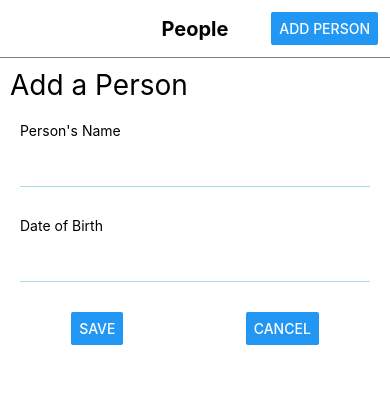
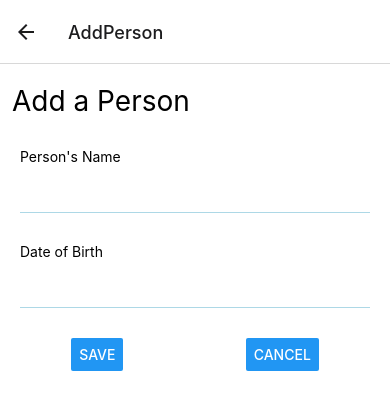
Before and after one commit to chan0566/mad9135-Giftr, a React Native app: screen /AddPerson in a window 390 px wide. Shown: the top 410 px of the page. Built offline with nearby package versions, Linux system fonts and the light colour scheme.

Commit message:
Add AppNavigation

```diff
--- a/App.js
+++ b/App.js
@@ -3,22 +3,14 @@ import { StyleSheet, Text, View, Button, SafeAreaView } from 'react-native';
 import { SafeAreaProvider } from 'react-native-safe-area-context';
 import PeopleScreen from './screens/PeopleScreen';
 import AddPersonScreen from './screens/AddPersonScreen';
+import AppNavigator from './AppNavigator';
 
 export default function App() {
   return (
     <SafeAreaProvider style={styles.container}>
-    <SafeAreaView style={styles.safeArea}>
-      <View style={styles.navBar}>
-        <Text style={styles.header}>People</Text>
-        <View style={styles.buttonWrapper} >
-          <Button title="Add Person" onPress={() => alert("Adding person")} />
-        </View>
+      <View style={styles.screen}>
+        <AppNavigator />
       </View>
-      <View style={styles.screen}>
-        {/* <PeopleScreen /> */}
-        <AddPersonScreen />
-      </View>
-    </SafeAreaView>
   </SafeAreaProvider>
   );
 }
@@ -29,28 +21,7 @@ const styles = StyleSheet.create({
     backgroundColor: 'white',
     justifyContent: 'flex-start',
   },
-  safeArea: {
-    flex: 1,
-  },
   screen: {
     flex: 1,
   },
-  navBar: {
-    flexDirection: 'row',
-    justifyContent: 'center',
-    alignItems: 'center',
-    padding: 12,
-    position: 'relative',
-    borderBottomWidth: 1,
-    borderColor: 'gray',
-  },
-  header: {
-    fontSize: 20,
-    fontWeight: 'bold',
-    position: 'absolute',
-  },
-  buttonWrapper: {
-    flex: 1,
-    alignItems: 'flex-end',
-  },
 });
--- /dev/null
+++ b/AppNavigator.js
@@ -0,0 +1,27 @@
+import React from "react";
+import { createStackNavigator } from "@react-navigation/stack";
+import { NavigationContainer } from "@react-navigation/native";
+import { Button } from "react-native";
+import PeopleScreen from "./screens/PeopleScreen";
+import AddPersonScreen from "./screens/AddPersonScreen";
+
+const Stack = createStackNavigator();
+
+export default function AppNavigator() {
+  return (
+    <NavigationContainer>
+      <Stack.Navigator>
+        <Stack.Screen
+            name="People"
+            component={PeopleScreen}
+            options={({ navigation }) => ({
+                headerRight: () => (
+                    <Button title="Add Person" onPress={() => navigation.navigate("AddPerson")} />
+                ),
+            })}
+        />
+        <Stack.Screen name="AddPerson" component={AddPersonScreen} />
+      </Stack.Navigator>
+    </NavigationContainer>
+  );
+}
--- a/screens/AddPersonScreen.js
+++ b/screens/AddPersonScreen.js
@@ -6,7 +6,7 @@ export default function AddPersonScreen() {
   const [dob, setDob] = useState("");
 
   return (
-    <View>
+    <View style={styles.container}>
         <Text style={styles.header} >Add a Person</Text>
         <View style={styles.itemGroup}>
             <Text>Person's Name</Text>
@@ -28,12 +28,11 @@ const styles = StyleSheet.create({
     container: {
       flex: 1,
       backgroundColor: 'white',
-      alignItems: 'center',
-      justifyContent: 'center',
     },
     header: {
         fontSize: 28,
-        padding: 10,
+        paddingVertical: 20,
+        paddingHorizontal: 12,
       },
     itemGroup: {
         paddingVertical: 10,
--- a/screens/PeopleScreen.js
+++ b/screens/PeopleScreen.js
@@ -1,7 +1,9 @@
 import { StyleSheet, Button, FlatList, View, Text, SafeAreaView } from "react-native";
 import { SafeAreaProvider } from "react-native-safe-area-context";
+import { useNavigation } from "@react-navigation/native";
 
 export default function PeopleScreen() {
+  const navigation = useNavigation();
   const people = [
     {
       id: "d825796c-4fc1-4879-ad86-048ece613581",
@@ -22,7 +24,7 @@ export default function PeopleScreen() {
 
   return (
     <SafeAreaProvider>
-      <SafeAreaView>
+      <SafeAreaView style={styles.container}>
       <Text style={styles.header}>People List</Text>
           <FlatList
             data={people}
@@ -43,12 +45,11 @@ const styles = StyleSheet.create({
     container: {
       flex: 1,
       backgroundColor: 'white',
-      alignItems: 'center',
-      justifyContent: 'center',
     },
     header: {
       fontSize: 28,
-        padding: 10,
+      paddingVertical: 20,
+      paddingHorizontal: 12,
     },
     itemGroup: {
       paddingVertical: 10,
```
Lines whose indentation alone changed are shown as unchanged.
